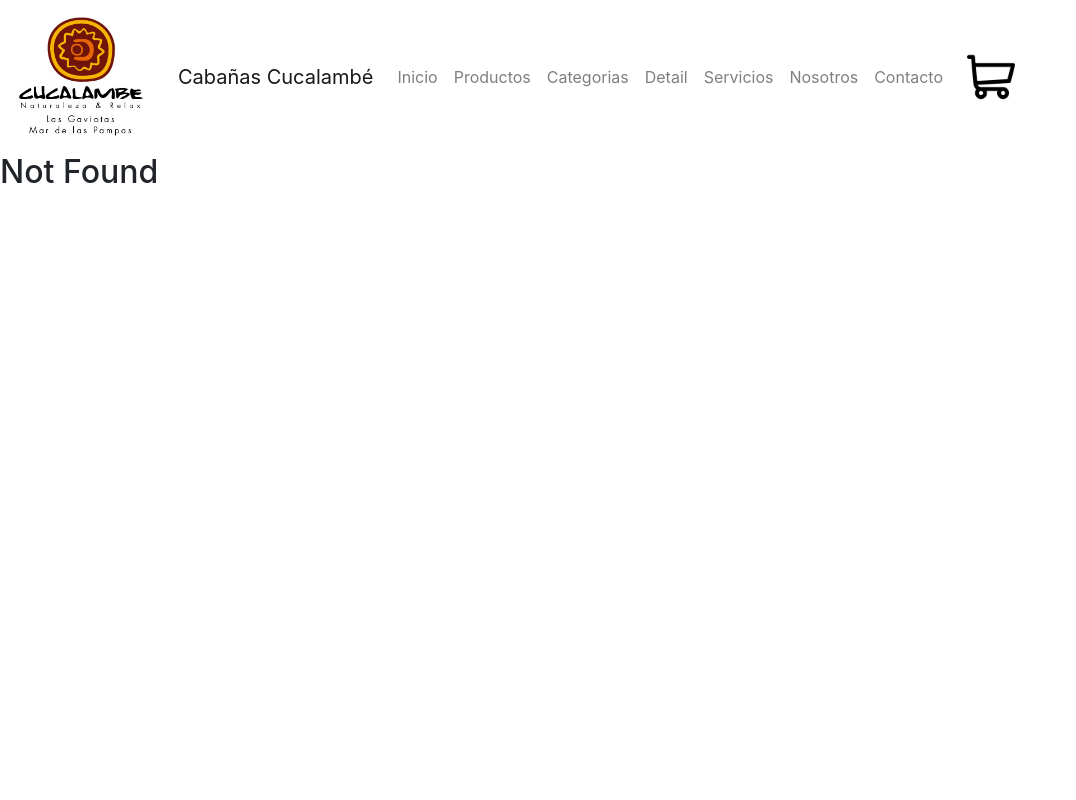
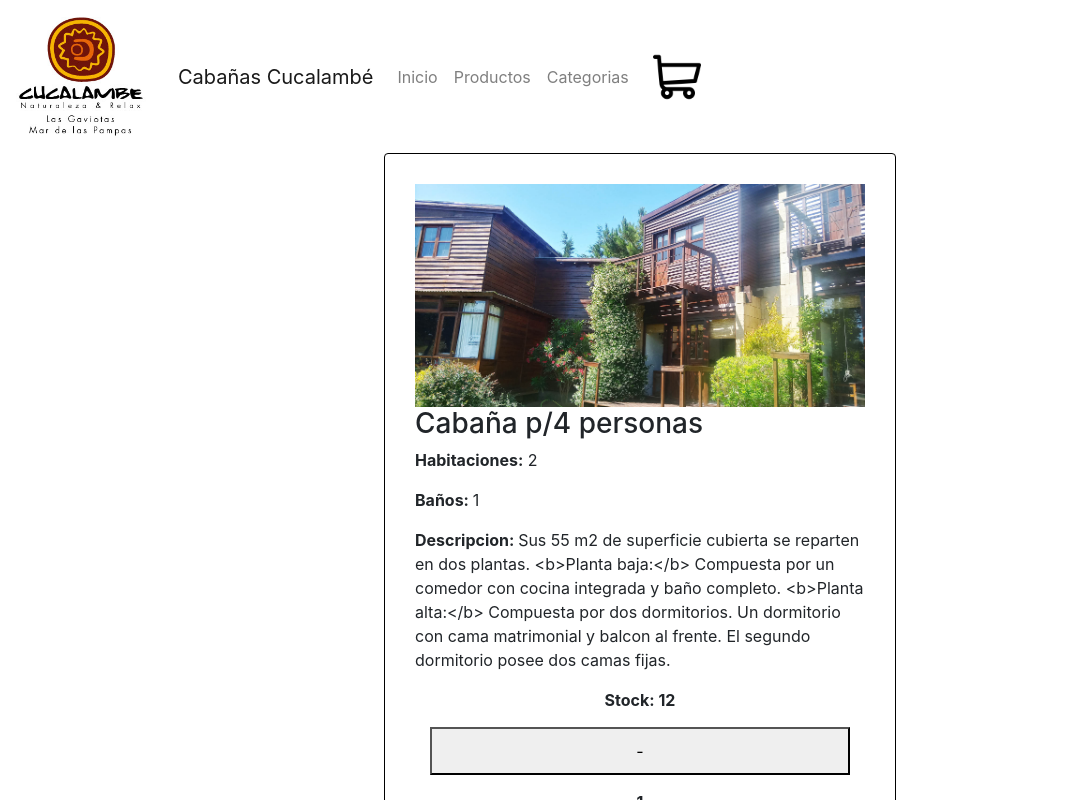
Before and after one commit to tomydiaz/proyectoreact, a React (Create React App) app: page /detail/1 in a window 1280 px wide. Before the commit this address had no page. Shown: the top 800 px of the page, without its empty margins (0-1076 px from the left). Built offline with nearby package versions, Linux system fonts and the light colour scheme.

Commit message:
entrega final 1

```diff
--- a/src/App.js
+++ b/src/App.js
@@ -25,7 +25,7 @@ const App = () => {
             <ItemListContainer/>
           </Route>
 
-          <Route exact path="/detail">
+          <Route exact path="/detail/:productoId">
             <ItemDetailContainer/>
           </Route>
 
--- a/src/components/ItemDetailContainer/ItemDetailContainer.js
+++ b/src/components/ItemDetailContainer/ItemDetailContainer.js
@@ -1,11 +1,27 @@
-
-import { useState } from "react";
+import { useParams } from "react-router-dom";
+import { useState, useEffect } from "react";
 import ItemDetail from "../ItemDetail";
 import productList from "../../mocks/productList.js"
 
 const ItemDetailContainer = () => {
 
-    // const [producto, setProducto] = useState({})
+    const [producto, setProducto] = useState({})
+
+    const { productoId } = useParams();
+
+    useEffect(()=> {
+
+        productList.forEach(product => {
+            if (product.id.toString() === productoId) {
+                setProducto(product)
+            }
+        })
+
+        return {
+
+        }
+
+    },[productoId])
 
     const [contador, setContador] = useState(1)
 
@@ -27,7 +43,7 @@ const ItemDetailContainer = () => {
 
     return(
         <>
-            <ItemDetail producto={productList[1]} contador= {contador} onAdd= {onAdd} onSupr= {onSupr} agregadoCarrito= {agregadoCarrito}/>
+            <ItemDetail producto={producto} contador= {contador} onAdd= {onAdd} onSupr= {onSupr} agregadoCarrito= {agregadoCarrito}/>
         </>
     )
 }
--- a/src/components/NavBar/index.js
+++ b/src/components/NavBar/index.js
@@ -23,10 +23,6 @@ const NavBarComponent = () => {
                                     <NavLink to={`/categoria/3`} className="dropdown-item">Pantalones</NavLink>
                                 </div>
                         </li>
-                        <div><NavLink to={`/detail`}  className="nav-item nav-link" activeClassName="seleccionado">Detail</NavLink></div>
-                        <div><NavLink to={`*`}  className="nav-item nav-link" activeClassName="seleccionado">Servicios</NavLink></div>
-                        <div><NavLink to={`*`}  className="nav-item nav-link" activeClassName="seleccionado">Nosotros</NavLink></div>
-                        <div><NavLink to={`*`}  className="nav-item nav-link" activeClassName="seleccionado">Contacto</NavLink></div>
                     </div>
                     <CartWidgetComponent />
                 </div>
```
Also changed, not shown: 1 other file (tests, documents, lock files or other folders).
